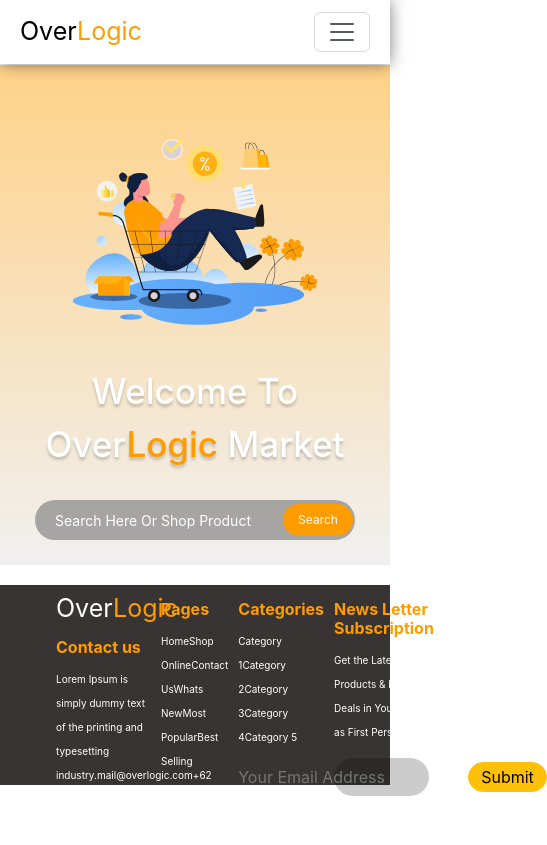
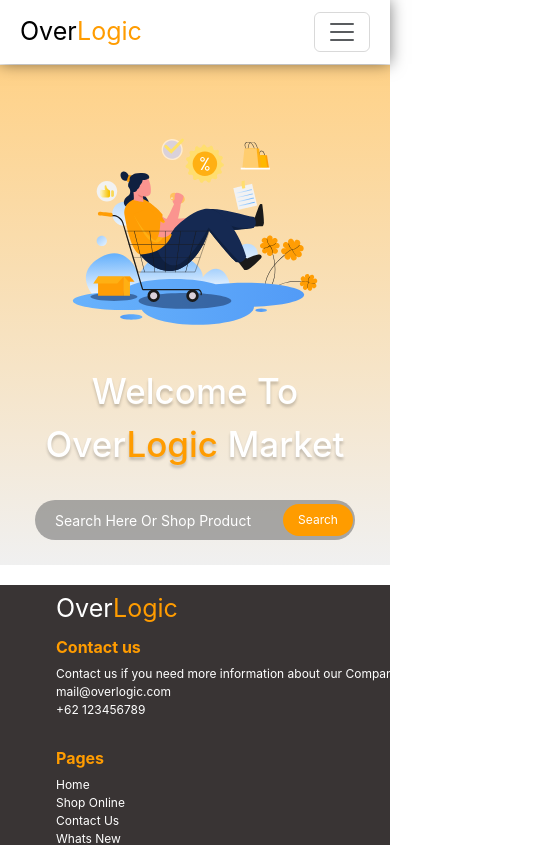
Before and after one commit to FJR-Overlogic/nextts-ovlomarket, a Next.js app: page / in a window 390 px wide. Shown: the top 845 px of the page, 547 px wide, since content can reach past the window. Built offline with nearby package versions, Linux system fonts and the light colour scheme.

Commit message:
updating media queries for footer

```diff
--- a/src/components/elements/footer/footer.module.css
+++ b/src/components/elements/footer/footer.module.css
@@ -5,6 +5,9 @@
     height: 200px;
     padding-left: 10%;
     padding-right: 10%;
+}
+.footer-form {
+    border-radius: 20px;
 }
 .footer-container {
     display: flex;
@@ -17,3 +20,45 @@
     width: 33%;
     height: 90%;
 }
+
+@media (max-width: 1015px) {
+    .footer-container {
+        display: grid;
+        grid-template-columns: repeat(3, 1fr);
+    }
+    .footer {
+        height: 500px;
+    }
+    .footer-section {
+        width: 90%;
+    }
+  }
+@media (max-width: 755px) {
+    .footer-container {
+        display: grid;
+        grid-template-columns: repeat(2, 1fr);
+    }
+    .footer {
+        height: 750px;
+    }
+    .footer-section {
+        width: 100%;
+    }
+    .footer-form {
+        width: 200px;
+        justify-content: space-between;
+    }
+  }
+
+@media (max-width: 620px) {
+    .footer-container {
+        display: grid;
+        grid-template-columns: repeat(1, 1fr);
+    }
+  }
+
+@media (max-width: 350px) {
+    .footer-section {
+        width: 90%;
+    }
+}
--- a/src/components/elements/footer/footer.tsx
+++ b/src/components/elements/footer/footer.tsx
@@ -1,4 +1,4 @@
-import FooterSection from "../footerSection/footer-section";
+import FooterSection from "../footerSection/footerSection";
 import styles from "./footer.module.css";
 
 export default function Footer() {
@@ -10,51 +10,42 @@ export default function Footer() {
           </div>
           <FooterSection
             title={"Contact us"}
-            links={[
-                "Lorem Ipsum is simply dummy text of the printing and typesetting industry.",
-                "mail@overlogic.com",
-                "+62 123456789"
-            ]}
+            links_a={"Contact us if you need more information about our Company."}
+            links_b={"mail@overlogic.com"}
+            links_c={"+62 123456789"}
           />
         </div>
         <div className={`${styles["footer-section"]}`}>
           <FooterSection
             title={"Pages"}
-            links={[
-                "Home",
-                "Shop Online",
-                "Contact Us",
-                "Whats New",
-                "Most Popular",
-                "Best Selling"
-            ]
-            }
+            links_a={"Home"}
+            links_b={"Shop Online"}
+            links_c={"Contact Us"}
+            links_d={"Whats New"}
+            links_e={"Most Popular"}
+            links_f={"Best Selling"}
           />
         </div>
         <div className={`${styles["footer-section"]}`}>
           <FooterSection
             title={"Categories"}
-            links={[
-              "Category 1",
-              "Category 2",
-              "Category 3",
-              "Category 4",
-              "Category 5",
-            ]}
+            links_a={"Category 1"}
+            links_b={"Category 2"}
+            links_c={"Category 3"}
+            links_d={"Category 4"}
+            links_e={"Category 5"}
           />
         </div>
         <div className={`${styles["footer-section"]}`}>
           <FooterSection
             title={"News Letter Subscription"}
-            links={
-              "Get the Latest Products & Best Deals in Your Inbox as First Person"
-            }
+            links_a={"Get the Latest Products & Best Deals in Your Inbox as First Person"}
           />
-            <form  style={{padding:"4px",paddingLeft:"3330ox", backgroundColor:"rgba(0, 0, 0, 0.2)", width:"100%", display: "flex", flexDirection:"row", alignItems:"center", justifyContent:"center"}} className="rounded-pill" action="newsletter-form">
+            <form  style={{padding:"4px",paddingLeft:"3330ox", backgroundColor:"rgba(0, 0, 0, 0.2)", width:"100%", display: "flex", flexDirection:"row", alignItems:"center", justifyContent:"space-beetween"}} className={`container ${styles["footer-form"]}`} action="newsletter-form">
                 <div  className="form-container">
                     <input style={{textIndent:"20px", background:"none", border:"none", outline:"none", color:"#FFF"}} type="text" placeholder="Your Email Address"/>
                 </div>
-                <button style={{height:"30px", display:"flex", alignItems:"center"}} className="btn btn-warning rounded-pill">Submit</button>
+                <button style={{height:"30px", display:"flex", alignItems:"center", backgroundColor:"#ff9c00", color:"#FFF"}} className={`btn btn-warning rounded-pill ${styles["footer-button"]}`}>Submit</button>
             </form>
         </div>
       </div>
--- a/src/components/elements/footerSection/footer-section.tsx
+++ /dev/null
@@ -1,16 +0,0 @@
-"use client"
-import { useEffect, useState } from "react";
-
-
-export default function FooterSection(props) {
-    return (
-        <>
-            <div style={{marginTop:"10px"}}>
-                <h6 style={{ color: "#ff9c00" }} className="fw-bold">{props.title}</h6>
-                <p>
-                    <a href="#!"  style={{fontSize:"10px", cursor:"pointer", textDecoration:"none"}} className="text-white">{props.links}</a>
-                </p>
-            </div>
-        </>
-    );
-}
--- /dev/null
+++ b/src/components/elements/footerSection/footerSection.tsx
@@ -0,0 +1,19 @@
+export default function FooterSection(props) {
+    return (
+        <>
+            <div style={{marginTop:"10px", marginBottom:"10px"}}>
+                <h6 style={{ color: "#ff9c00" }} className="fw-bold">{props.title}</h6>
+                <div style={{display:"flex", flexDirection:"column"}}>
+                    <a href="#!"  style={{fontSize:"12px", cursor:"pointer", textDecoration:"none"}} className="text-white">{props.links_a}</a>
+                    <a href="#!"  style={{fontSize:"12px", cursor:"pointer", textDecoration:"none"}} className="text-white">{props.links_b}</a>
+                    <a href="#!"  style={{fontSize:"12px", cursor:"pointer", textDecoration:"none"}} className="text-white">{props.links_c}</a>
+                    <a href="#!"  style={{fontSize:"12px", cursor:"pointer", textDecoration:"none"}} className="text-white">{props.links_d}</a>
+                    <a href="#!"  style={{fontSize:"12px", cursor:"pointer", textDecoration:"none"}} className="text-white">{props.links_e}</a>
+                    <a href="#!"  style={{fontSize:"12px", cursor:"pointer", textDecoration:"none"}} className="text-white">{props.links_g}</a>
+                    <a href="#!"  style={{fontSize:"12px", cursor:"pointer", textDecoration:"none"}} className="text-white">{props.links_h}</a>
+                    <a href="#!"  style={{fontSize:"12px", cursor:"pointer", textDecoration:"none"}} className="text-white">{props.links_i}</a>
+                </div>
+            </div>
+        </>
+    );
+}
```
